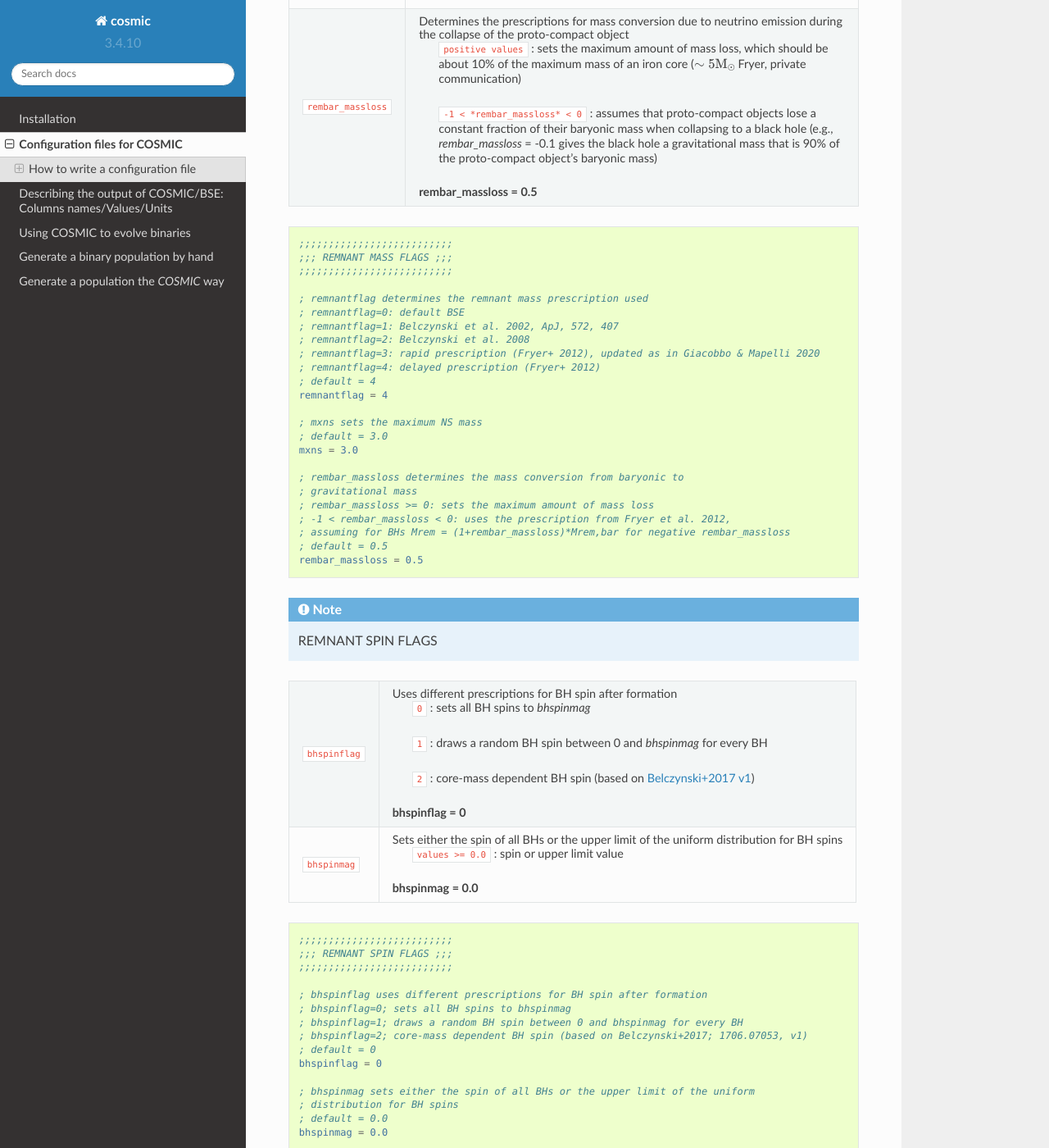
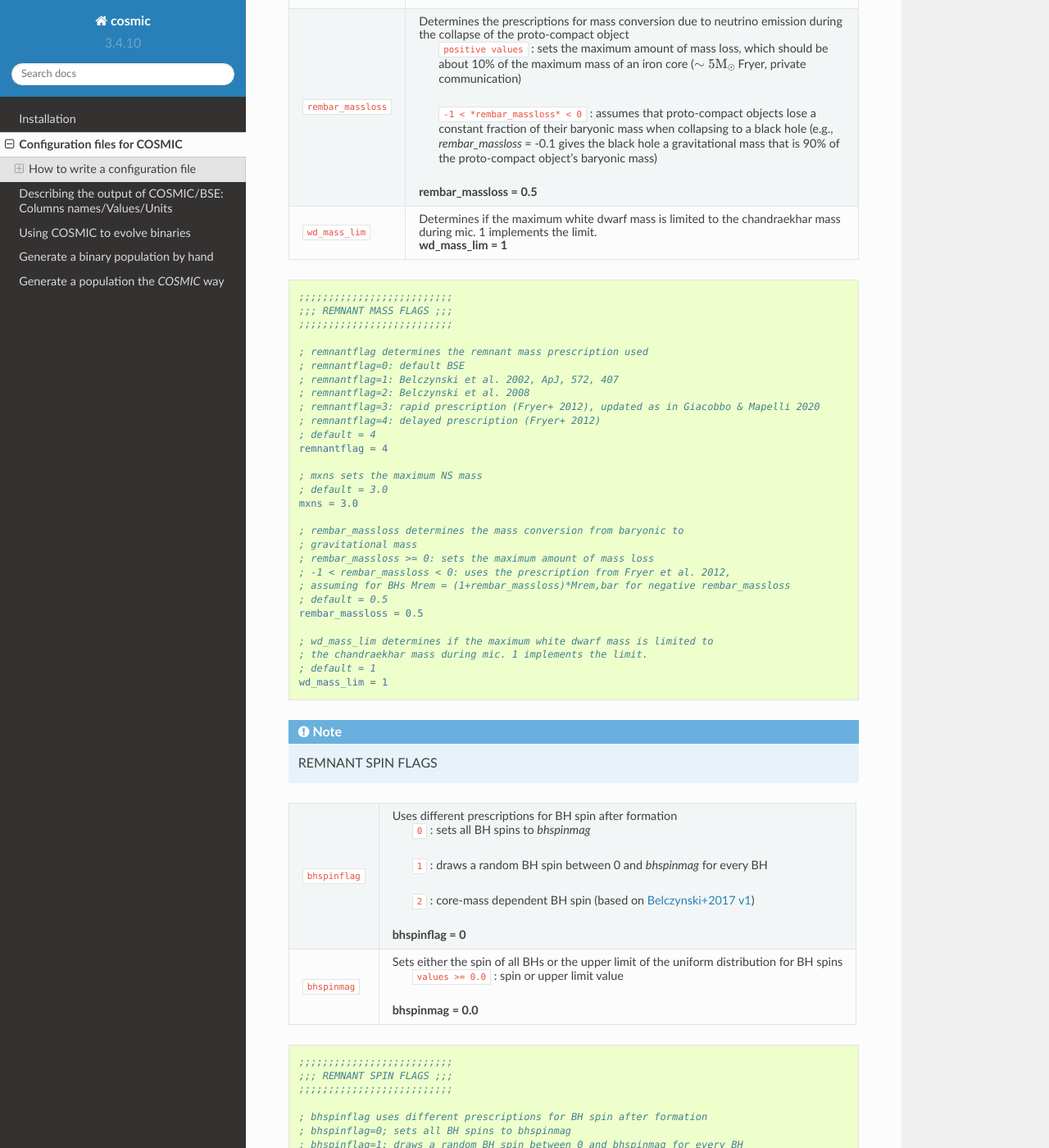
Before and after one commit to COSMIC-PopSynth/COSMIC, a Sphinx documentation site: the page built from docs/inifile/index.rst, in a window 1280 px wide and 1400 px high, scrolled down 15377 px. Shown: the whole window at 82% size. Built offline with Sphinx 7.4.7 and the Read the Docs theme 2.0.0, drawn with Linux system fonts in a browser that asks for light colours; formulas are drawn with MathJax 3.

Commit message:
Added a flag wd_mass_lim (#616)
* Added a flag wd_mass_lim controling if massive remnants (>Mch) from MIC is allowed.

Fixed a bug in evolv2.f where in elseif(kstar(j1).eq.10.or.kstar(j2).gt.10)then the or should be and.

* Fixed a typo in evolv2

* make the flag less flexible, must be set to 0 or 1

* make evolv2 also break if specified beyond 0 or 1

* fix tests to include the new wd_lim_flag

---------

Co-authored-by: Shi Ye <shiye2015@u.northwestern.edu>
Co-authored-by: katiebreivik <kbreivik@flatironinstitute.org>

```diff
--- a/docs/inifile/index.rst
+++ b/docs/inifile/index.rst
@@ -924,6 +924,11 @@
                             ``-1 < *rembar_massloss* < 0`` : assumes that proto-compact objects lose a constant fraction of their baryonic mass when collapsing to a black hole (e.g., *rembar_massloss* = -0.1 gives the black hole a gravitational mass that is 90% of the proto-compact object's baryonic mass)
 
                      **rembar_massloss = 0.5**
+
+``wd_mass_lim``      Determines if the maximum white dwarf mass is limited to
+                     the chandraekhar mass during mic. 1 implements the limit.
+
+                     **wd_mass_lim = 1**
 ===================  =====================================================
 
 .. code-block:: ini
@@ -952,6 +957,11 @@
     ; assuming for BHs Mrem = (1+rembar_massloss)*Mrem,bar for negative rembar_massloss
     ; default = 0.5
     rembar_massloss = 0.5
+
+    ; wd_mass_lim determines if the maximum white dwarf mass is limited to
+    ; the chandraekhar mass during mic. 1 implements the limit.
+    ; default = 1
+    wd_mass_lim = 1
 
 .. note::
 
--- a/docs/runpop/index.rst
+++ b/docs/runpop/index.rst
@@ -318,7 +318,7 @@
 
     In [1]: from cosmic.evolve import Evolve
 
-    In [2]: BSEDict = {'xi': 1.0, 'bhflag': 1, 'neta': 0.5, 'windflag': 3, 'wdflag': 1, 'alpha1': 1.0, 'pts1': 0.001, 'pts3': 0.02, 'pts2': 0.01, 'epsnov': 0.001, 'hewind': 0.5, 'ck': 1000, 'bwind': 0.0, 'lambdaf': 0.0, 'mxns': 3.0, 'beta': -1.0, 'tflag': 1, 'acc2': 1.5, 'grflag' : 1, 'remnantflag': 4, 'ceflag': 0, 'eddfac': 1.0, 'ifflag': 0, 'bconst': 3000, 'sigma': 265.0, 'gamma': -2.0, 'pisn': 45.0, 'natal_kick_array' : [[-100.0,-100.0,-100.0,-100.0,0.0], [-100.0,-100.0,-100.0,-100.0,0.0]], 'bhsigmafrac' : 1.0, 'polar_kick_angle' : 90, 'qcrit_array' : [0.0,0.0,0.0,0.0,0.0,0.0,0.0,0.0,0.0,0.0,0.0,0.0,0.0,0.0,0.0,0.0], 'cekickflag' : 2, 'cehestarflag' : 0, 'cemergeflag' : 0, 'ecsn' : 2.25, 'ecsn_mlow' : 1.6, 'aic' : 1, 'ussn' : 0, 'sigmadiv' :-20.0, 'qcflag' : 1, 'eddlimflag' : 0, 'fprimc_array' : [2.0/21.0,2.0/21.0,2.0/21.0,2.0/21.0,2.0/21.0,2.0/21.0,2.0/21.0,2.0/21.0,2.0/21.0,2.0/21.0,2.0/21.0,2.0/21.0,2.0/21.0,2.0/21.0,2.0/21.0,2.0/21.0], 'bhspinflag' : 0, 'bhspinmag' : 0.0, 'rejuv_fac' : 1.0, 'rejuvflag' : 0, 'htpmb' : 1, 'ST_cr' : 1, 'ST_tide' : 1, 'bdecayfac' : 1, 'rembar_massloss' : 0.5, 'kickflag' : 0, 'zsun' : 0.019, 'bhms_coll_flag' : 0, 'don_lim' : -1, 'acc_lim' : -1, 'rtmsflag' : 0}
+    In [2]: BSEDict = {'xi': 1.0, 'bhflag': 1, 'neta': 0.5, 'windflag': 3, 'wdflag': 1, 'alpha1': 1.0, 'pts1': 0.001, 'pts3': 0.02, 'pts2': 0.01, 'epsnov': 0.001, 'hewind': 0.5, 'ck': 1000, 'bwind': 0.0, 'lambdaf': 0.0, 'mxns': 3.0, 'beta': -1.0, 'tflag': 1, 'acc2': 1.5, 'grflag' : 1, 'remnantflag': 4, 'ceflag': 0, 'eddfac': 1.0, 'ifflag': 0, 'bconst': 3000, 'sigma': 265.0, 'gamma': -2.0, 'pisn': 45.0, 'natal_kick_array' : [[-100.0,-100.0,-100.0,-100.0,0.0], [-100.0,-100.0,-100.0,-100.0,0.0]], 'bhsigmafrac' : 1.0, 'polar_kick_angle' : 90, 'qcrit_array' : [0.0,0.0,0.0,0.0,0.0,0.0,0.0,0.0,0.0,0.0,0.0,0.0,0.0,0.0,0.0,0.0], 'cekickflag' : 2, 'cehestarflag' : 0, 'cemergeflag' : 0, 'ecsn' : 2.25, 'ecsn_mlow' : 1.6, 'aic' : 1, 'ussn' : 0, 'sigmadiv' :-20.0, 'qcflag' : 1, 'eddlimflag' : 0, 'fprimc_array' : [2.0/21.0,2.0/21.0,2.0/21.0,2.0/21.0,2.0/21.0,2.0/21.0,2.0/21.0,2.0/21.0,2.0/21.0,2.0/21.0,2.0/21.0,2.0/21.0,2.0/21.0,2.0/21.0,2.0/21.0,2.0/21.0], 'bhspinflag' : 0, 'bhspinmag' : 0.0, 'rejuv_fac' : 1.0, 'rejuvflag' : 0, 'htpmb' : 1, 'ST_cr' : 1, 'ST_tide' : 1, 'bdecayfac' : 1, 'rembar_massloss' : 0.5, 'kickflag' : 0, 'zsun' : 0.019, 'bhms_coll_flag' : 0, 'don_lim' : -1, 'acc_lim' : -1, 'rtmsflag' : 0, 'wd_mass_lim' : 1}
 
     In [3]: bpp, bcm, initC, kick_info  = Evolve.evolve(initialbinarytable=InitialBinaries, BSEDict=BSEDict)
 
```
Also changed, not shown: docs/examples/index.rst (+9 -9 lines), 12 other files.
